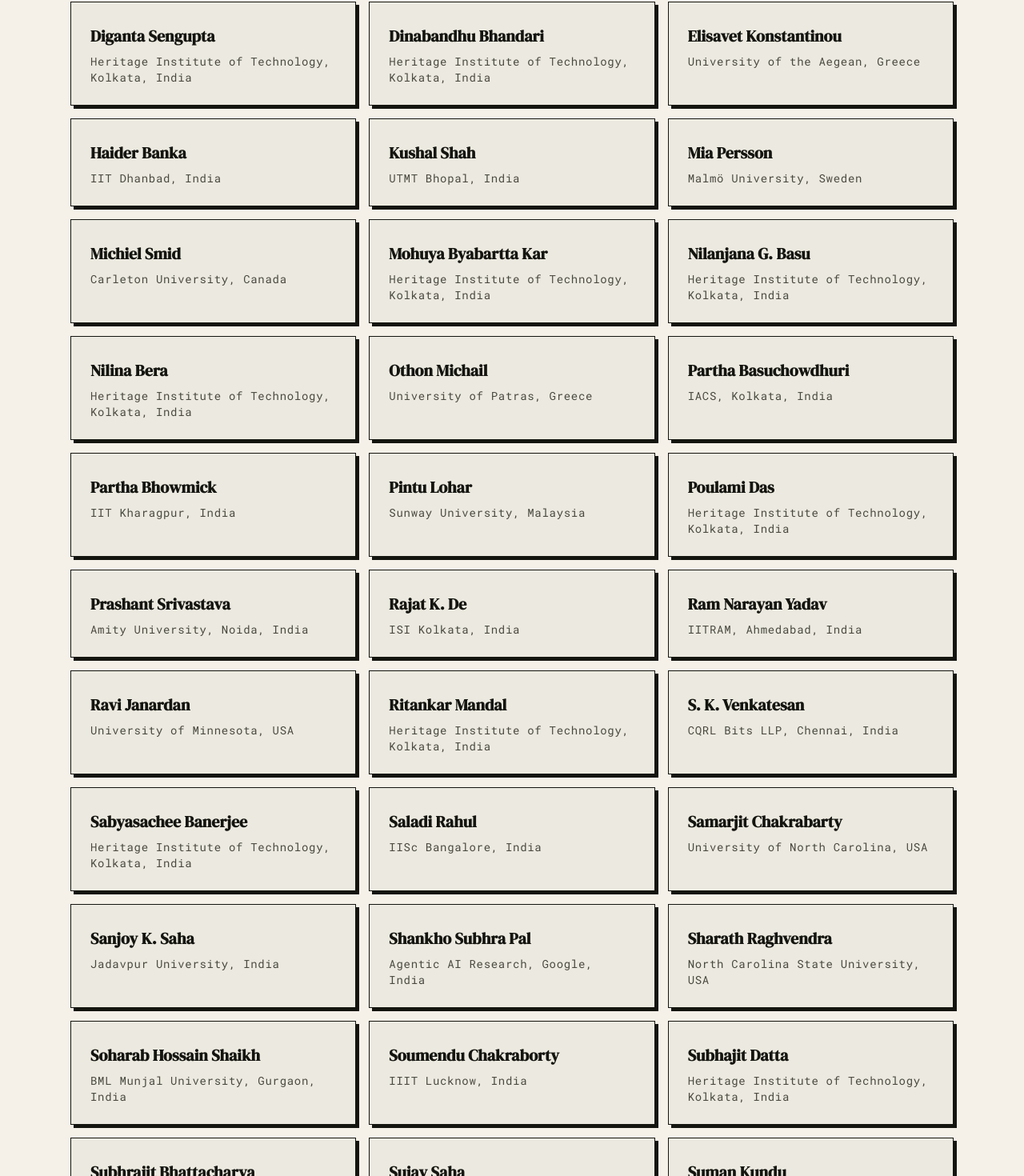
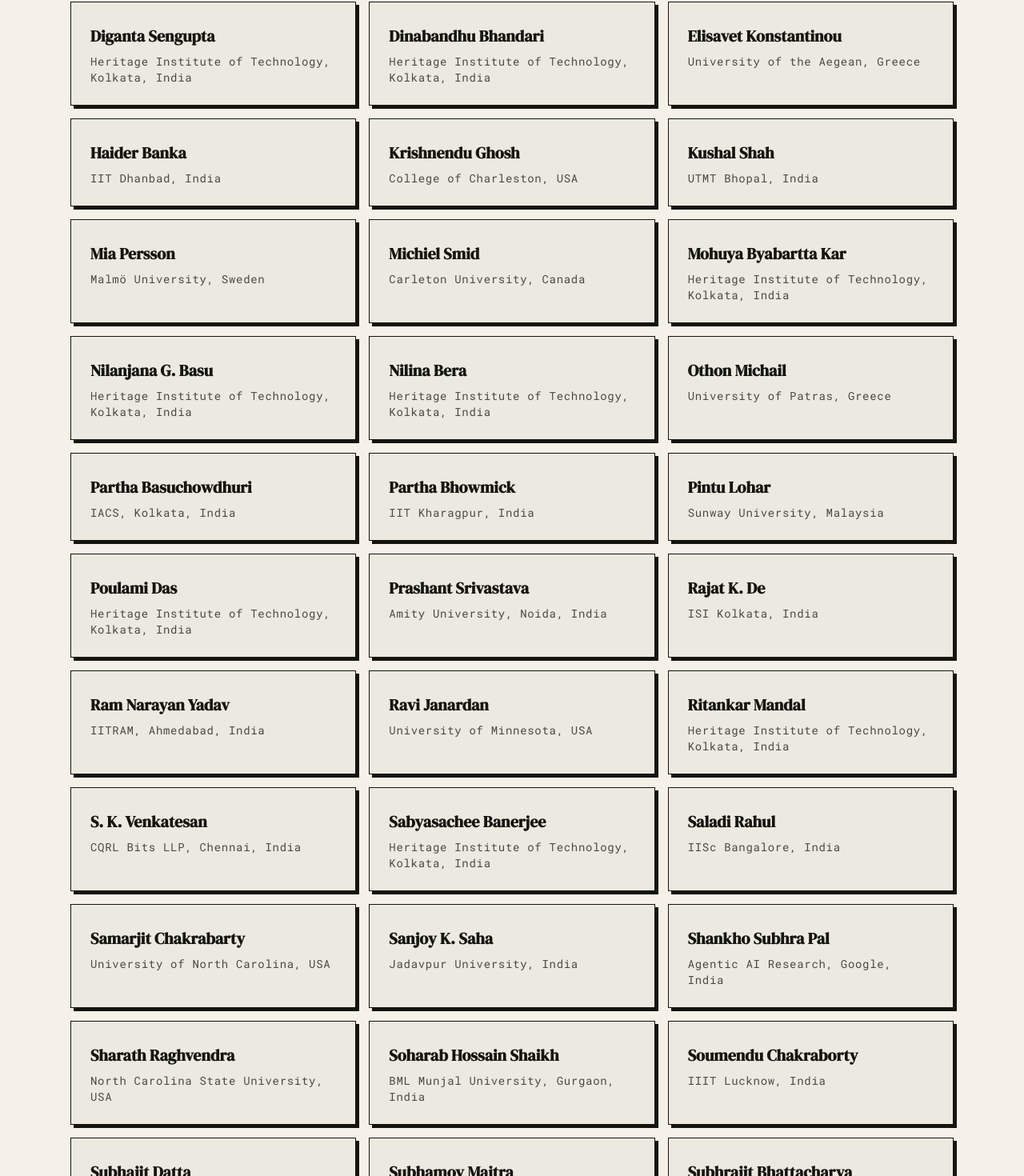
Before and after one commit to ICAA-Hitk-Tech/ICAA, a Next.js app: page /2027/program_committee in a window 1280 px wide. Shown: the part 1578-3048 px from the top of the page at 80% size. Built offline with nearby package versions, Linux system fonts and the light colour scheme; no server answers; a web font is replaced by a local one.

Commit message:
updated prog comm

```diff
--- a/constants/2027/programComm.ts
+++ b/constants/2027/programComm.ts
@@ -93,6 +93,10 @@
   {
     name: "Haider Banka",
     institution: "IIT Dhanbad, India",
+  },
+  {
+    name: "Krishnendu Ghosh",
+    institution: "College of Charleston, USA",
   },
   {
     name: "Kushal Shah",
@@ -204,6 +208,10 @@
     institution: "Heritage Institute of Technology, Kolkata, India",
   },
   {
+    name: "Subhamoy Maitra",
+    institution: "ISI Kolkata, India",
+  },
+  {
     name: "Subhashis Majumder",
     institution: "Heritage Institute of Technology, Kolkata, India",
     role: "Co-Chair",
```
